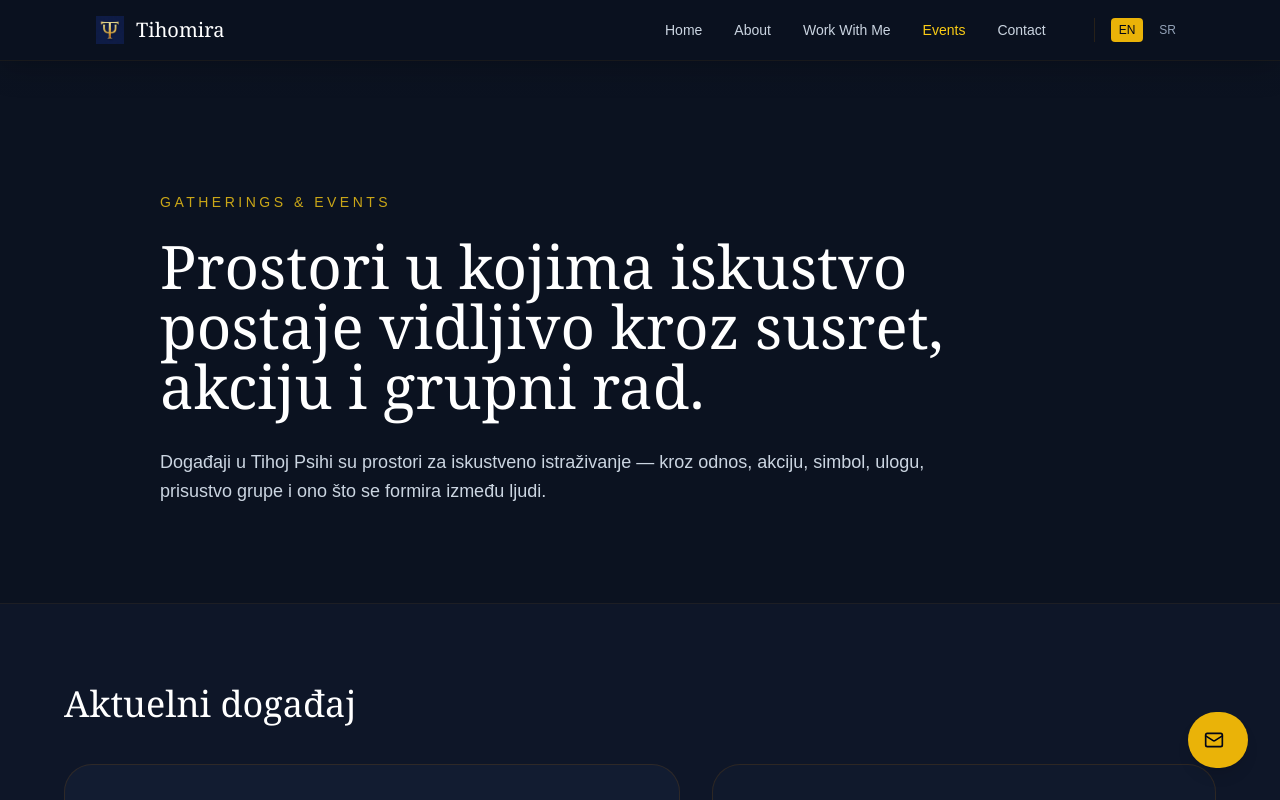
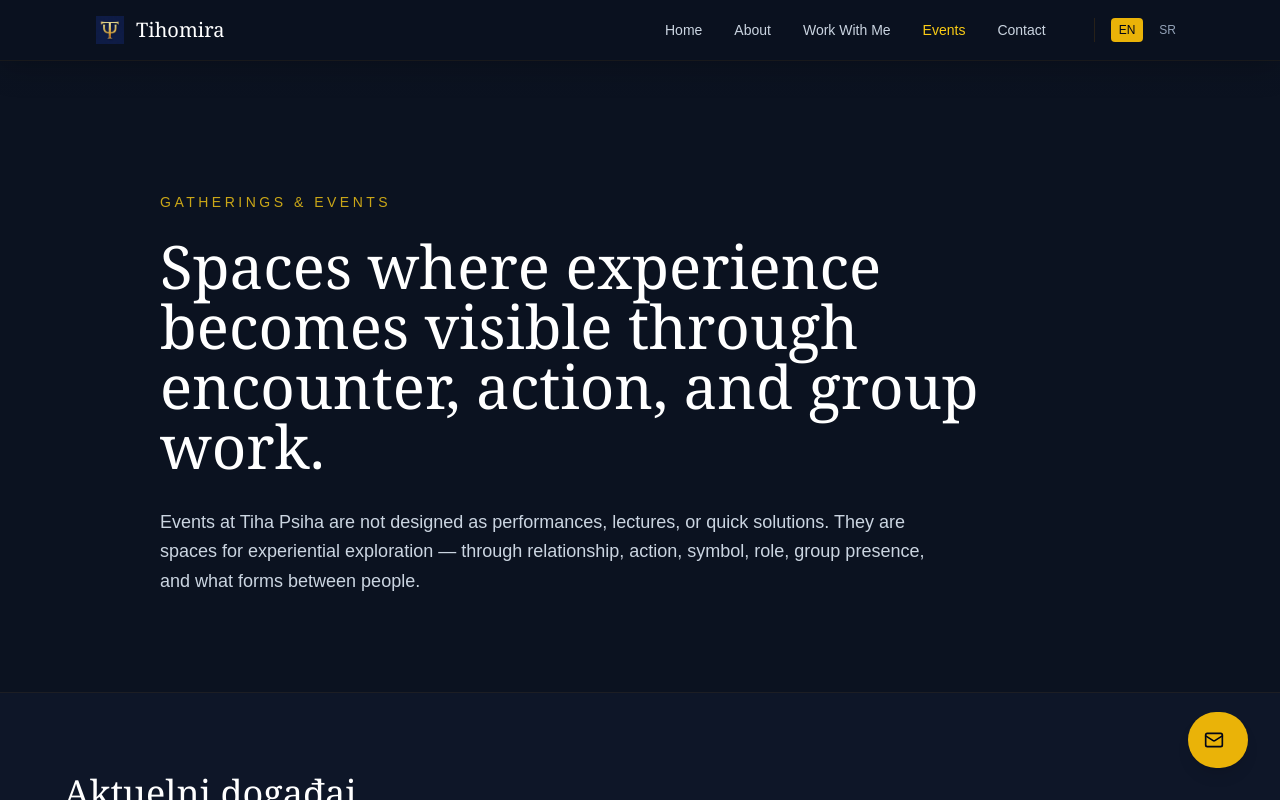
Before and after one commit to tihomirapsiholog/tihomira, a React (Create React App) app: page /en/events in a window 1280 px wide. Shown: the top 800 px of the page. Built offline with nearby package versions, Linux system fonts and the light colour scheme; the HTML template or start-up script is replaced by a standard one.

Commit message:
Update EventsPage.jsx

```diff
--- a/src/pages/EventsPage.jsx
+++ b/src/pages/EventsPage.jsx
@@ -42,17 +42,16 @@ const handleSubmit = async (e) => {
     <div className="bg-[#0b1220] text-slate-100">
       <section className="mx-auto max-w-5xl px-4 py-24 sm:px-6 lg:px-8">
         <p className="mb-6 text-sm uppercase tracking-[0.25em] text-yellow-400/80">
-          Gatherings & Events
+         {t.events.label}
         </p>
 
         <h1 className="max-w-4xl font-serif text-4xl leading-tight text-white md:text-6xl">
-          Prostori u kojima iskustvo postaje vidljivo kroz susret, akciju i grupni rad.
+        {t.events.heroTitle}
         </h1>
 
         <p className="mt-8 max-w-3xl text-lg leading-relaxed text-slate-300">
-          Događaji u Tihoj Psihi su prostori za iskustveno istraživanje — kroz odnos,
-          akciju, simbol, ulogu, prisustvo grupe i ono što se formira između ljudi.
-        </p>
+          {t.events.heroIntro}
+          </p>
       </section>
 
       <section className="border-t border-yellow-700/10 bg-[#0e1628] px-4 py-20 sm:px-6 lg:px-8">
```
